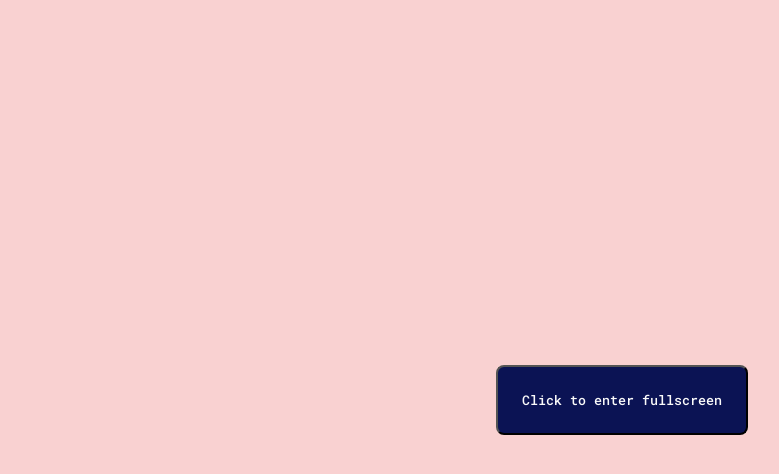
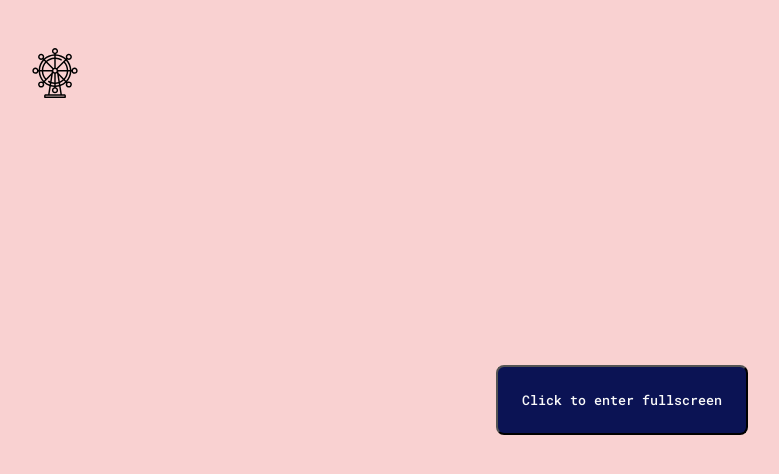
Before and after one commit to dylangrandmont/sandbox, a website: page js/fullscreen/index.html in a window 1280 px wide. Shown: the whole page, without its empty margins (18-797 px from the left). Drawn offline with Linux system fonts and the light colour scheme.

Commit message:
add ferris wheel svg for navigating

```diff
--- a/js/fullscreen/index.html
+++ b/js/fullscreen/index.html
@@ -52,6 +52,9 @@
       }
     </script>
     <div class="root">
+        <a href="/" style="position: fixed; top: 0px; left: 0px; margin: 48px">
+            <img src="/ferris-svgrepo-com.svg" width="50">
+        </a>
       <button onclick="handleClick()">Click to enter fullscreen</button>
     </div>
   </body>
```
Also changed, not shown: index.html (+1 -1 lines), ferris-svgrepo-com.svg (added).
